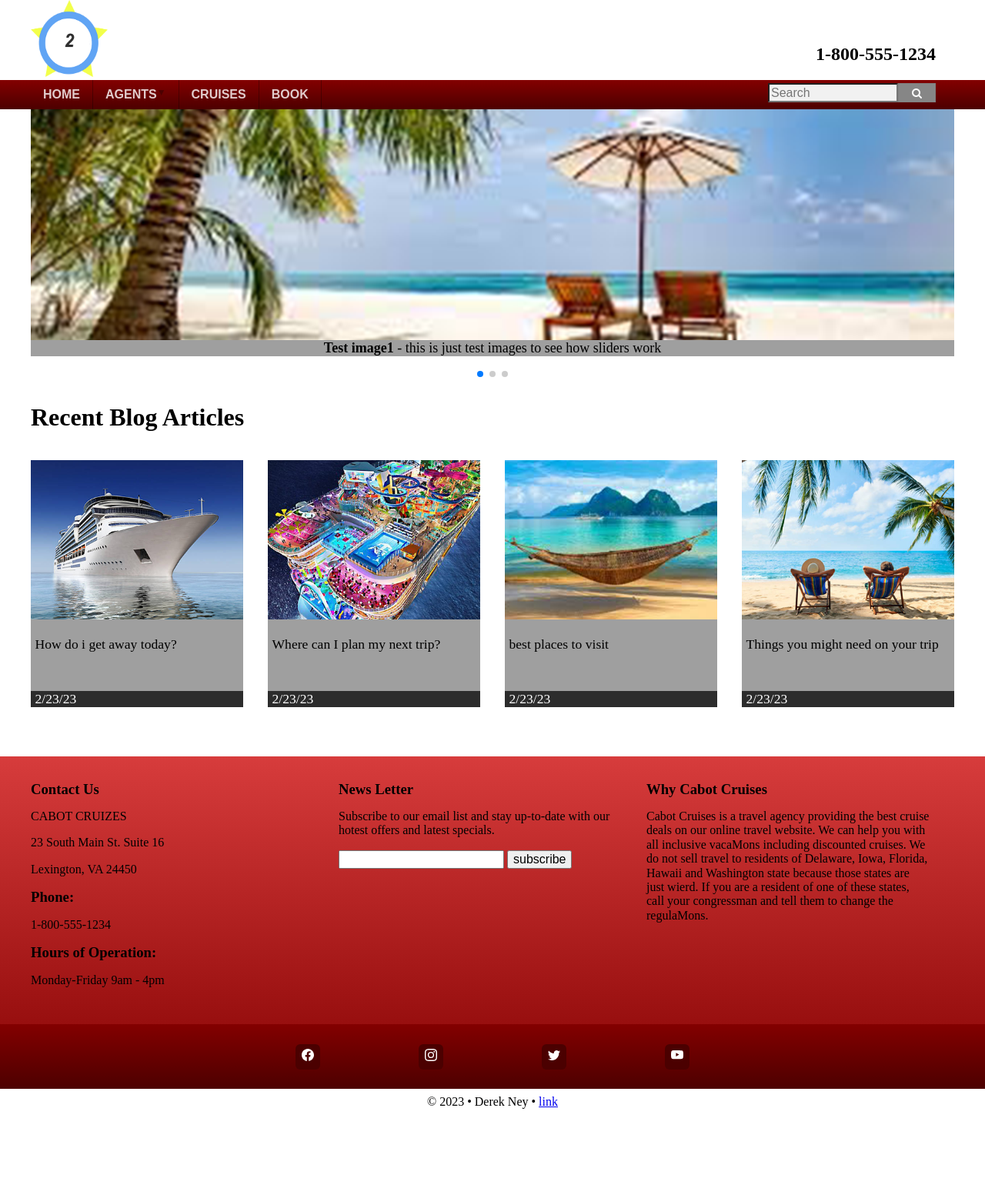
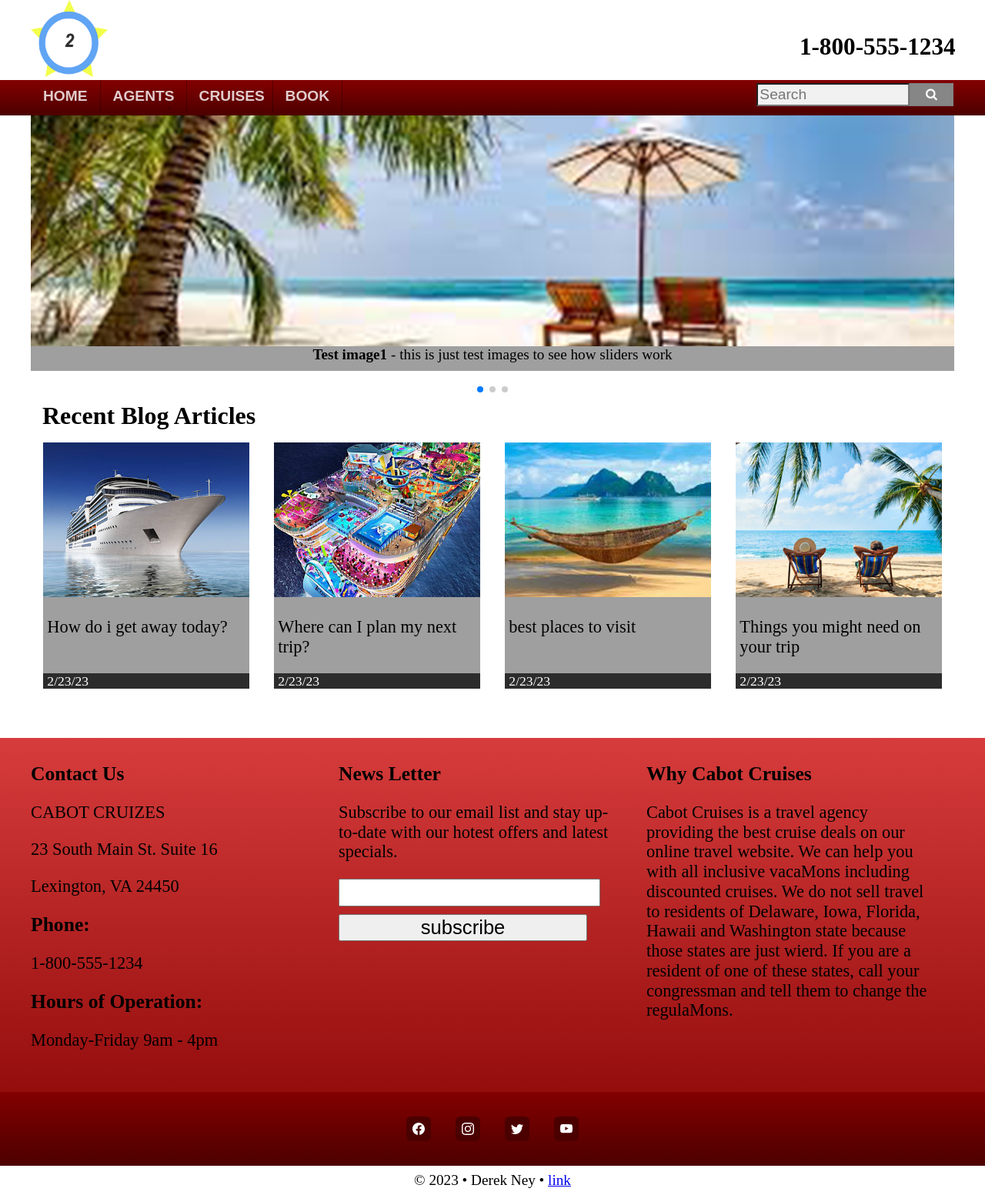
Before and after one commit to fanko89/3740-PHP, a PHP site: page / in a window 1280 px wide. Shown: the whole page at 77% size. Before the commit the page ends 1441 px from the top, so only its background shows below. Run offline with PHP 8.4, Linux system fonts and the light colour scheme.

Commit message:
made text bigger

```diff
--- a/01_HTML_Template/css/medium.css
+++ b/01_HTML_Template/css/medium.css
@@ -1,5 +1,5 @@
 /* 35em is also 560px when basefont is 16px */
-@media only screen and (min-width: 35rem) {
+@media only screen and (min-width: 45rem) {
 
      /*----nav----*/
      nav .ham{
@@ -20,6 +20,36 @@ nav ul.hide{ /*displays nav when in medium */
 }
 
 
+/*----------- searchbar --------------*/
+nav .search {
+    display: flex;
+    float: right;
+    margin: 0 -1.7rem;
+    padding: 4px 0;
+    font-size: 1.2rem;
+
+}
+nav .search input[type=text] {
+    font-size: 1.2rem;
+    float: left;
+    width: 70%;
+    height: 30px;
+    background: #f1f1f1;
+  }
+
+  nav .search button{
+    width: 20%;
+    height: 30px;
+
+    background: #868686;
+    color: white;
+    font-size: 1.0rem;
+    border: .2px solid grey;
+    cursor: pointer;
+}
+form button:hover {
+    background: #5b5b5b;
+  }
 
     /*----main----*/
 
--- a/01_HTML_Template/css/small.css
+++ b/01_HTML_Template/css/small.css
@@ -14,6 +14,7 @@ header .container{
     display:flex;
     justify-content: space-between;
     align-items: flex-end;
+    padding:auto;
 }
 header figure.logo{
     float: left;
@@ -32,6 +33,8 @@ header figure.logo img{
 header .number{
     float: right;
     margin:0 2% 0 0;
+    font-size: 1.3rem;
+    margin:0 -.1rem 0 0;
 
 
 
@@ -93,7 +96,7 @@ nav button {
     /* margin: .2rem 2%; */
     background-color: transparent;
     border: none;
-    font-size: 1.6rem;
+    font-size: 1.7rem;
     color: rgb(255, 255, 255);
 }
 
@@ -126,6 +129,7 @@ nav ul li a {
     display: block;
     /* padding: 1rem 2%; */
     text-decoration: none;
+    font-size: 1.2rem;
     color:rgba(255,255,255,0.8);
     border-top: 1px solid rgba(0,0,0,0.3);
 
@@ -145,36 +149,7 @@ nav ul.hide {
 
 
 
-/*----------- searchbar --------------*/
-nav .search {
-    display: flex;
-    float: right;
-    margin: 0;
-    padding: 4px 0;
-    font-size: 14px;
 
-}
-nav .search input[type=text] {
-    font-size: 16px;
-    float: left;
-    width: 70%;
-    height: 25px;
-    background: #f1f1f1;
-  }
-
-  nav .search button{
-    width: 20%;
-
-    background: #868686;
-    color: white;
-    font-size: 14px;
-    height: 25px;
-    border: .2px solid grey;
-    cursor: pointer;
-}
-form button:hover {
-    background: #5b5b5b;
-  }
 
 
   /* When the screen is less than 600px wide, stack the links and the search field vertically instead of horizontally */
@@ -198,7 +173,7 @@ form button:hover {
 
   .swiper-slide {
     text-align: center;
-    font-size: 18px;
+    font-size: 1.2rem;
     background: #fff;
     display: flex;
     justify-content: center;
@@ -216,6 +191,7 @@ form button:hover {
   .swiper-slide picture p{
       margin:0px;
       margin-bottom: 40px;
+      padding-bottom: 10px;
     background-color: #9f9f9f;
   }
   .swiper-pagination{
@@ -226,26 +202,31 @@ form button:hover {
 
 main #blogGallery {
 
-    max-width: 75rem;
     margin:auto;
     padding-bottom: 3rem;
+    }
+    main #blogGallery h1{
+        margin:0 0 0 15px;
     }
 
     main #blogGallery .flexed{
         display: grid;
         grid-template-columns: repeat(1, 1fr);
+           width: 100%;
         grid-template-rows: auto;
-        margin: 0 -1rem;
+        margin: 0;
 
     }
     main #blogGallery .column {
         padding: 0;
+
 
     }
    main #blogGallery .card{
         display:block;
         padding: 0;
         min-height: 400px;
+        width:auto;
         text-decoration: none;
         background-color:#9f9f9f;
         font-size: 1.1rem;
@@ -254,11 +235,12 @@ main #blogGallery {
         display:block;
         padding:0 2%;
         text-decoration: none;
-        font-size: 1.1rem;
+        font-size: 1.4rem;
     }
 
     main #blogGallery .bottomCard{
         display:block;
+        width: auto;
       margin:0px;
         padding: 0;
         text-decoration: none;
@@ -305,8 +287,9 @@ footer {
 
 }
 footer .footParGrid{
+    margin: 0 2%;
     display: grid;
-    grid-template-columns: 1fr 1fr;
+    grid-template-columns: 1fr;
     grid-template-rows:auto;
 
 
@@ -320,14 +303,27 @@ footer .footParGrid .footGrid{
 
 footer .footParGrid .footGrid p{
 
-
+    font-size: 1.4rem;
  text-align: left;
 }
 
 footer .footParGrid .footGrid h3{
-
+    font-size: 1.6rem;
  margin:0;
  text-align: left;
+
+}
+footer .footParGrid .footGrid button{
+    font-size: 1.6rem;
+    text-align: center;
+    margin-top: 10px;
+    width: 20.2rem;
+
+
+}
+footer .footParGrid .footGrid input{
+    font-size: 1.6rem;
+
 
 }
 
@@ -342,9 +338,10 @@ footer .social {
     background: linear-gradient(to bottom,  #830000 0%,#4d0000 99%); /* W3C, IE10+, FF16+, Chrome26+, Opera12+, Safari7+ */
 }
 footer .social .icon {
-    padding:0 4rem;
+    padding:0 1rem;
     }
     footer .social .icon a{
+        display: flex;
         text-decoration:none;
         background-color: rgb(75, 0, 0);
         padding: .5rem;
@@ -357,6 +354,7 @@ footer .social .icon {
             background-color: white;
             padding: .5rem;
             text-align: center;
+            font-size: 1.2rem;
             }
 /*----- Clearfix: Force an Element not to collapse -----*/
 .clearfix:after {
```
